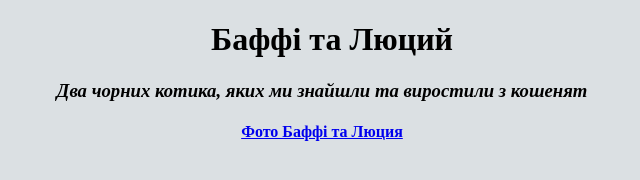
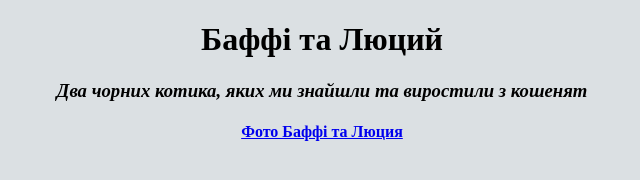
Before and after one commit to katerynabik0721/QA-Kateryna-Bik-Mukhamedova-test, a plain HTML site: page index.html in a window 1280 px wide. Shown: the whole page, without its empty margins (318-958 px from the left). Drawn offline with Linux system fonts and the light colour scheme.

Commit message:
back to code

```diff
--- a/index.html
+++ b/index.html
@@ -3,7 +3,7 @@
 <body style="background-color: #dbe0e3;">
 
 <center>
-<h1><img src=pictures/icon.png" alt="" width="35" style="vertical=align: middle; margin-right: 12px;"> Баффі та Люций</h1>
+<h1>Баффі та Люций</h1>
 
 
 <h3><i>Два чорних котика, яких ми знайшли та виростили з кошенят</i></h3>
```
